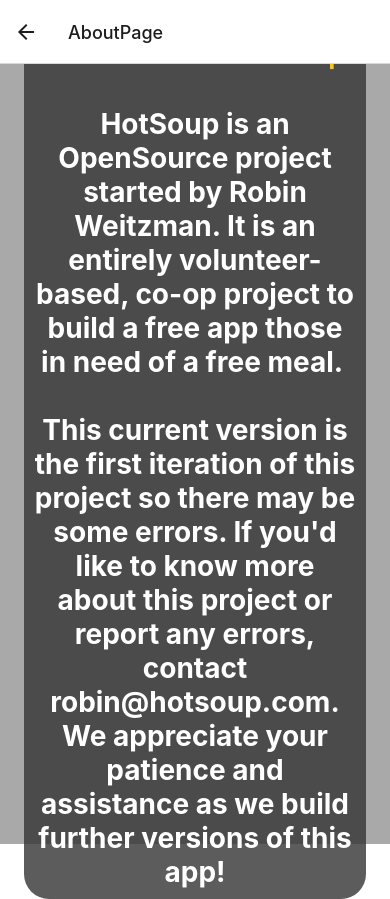
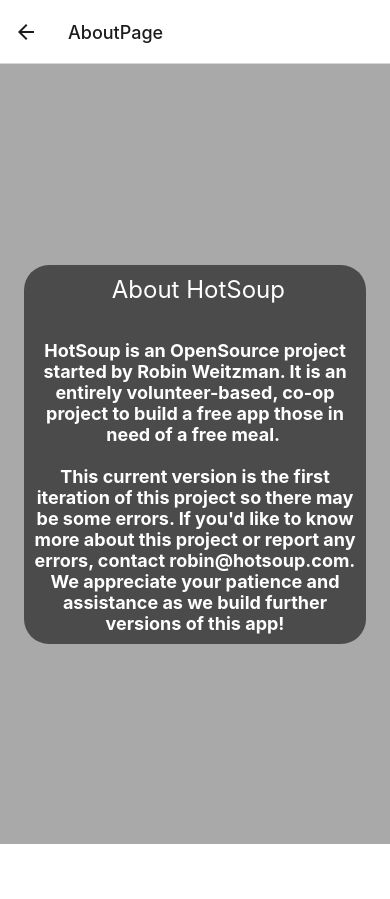
Before and after one commit to HotSoupRepos/HotSoup-frontend, a React Native app: screen /AboutPage in a window 390 px wide. After the commit the page ends 844 px from the top, so only its background shows below. Built offline with nearby package versions, Linux system fonts and the light colour scheme.

Commit message:
further adjusted styles to match wire frames

```diff
--- a/src/screens/AboutPage.tsx
+++ b/src/screens/AboutPage.tsx
@@ -1,10 +1,11 @@
 import { StatusBar } from 'expo-status-bar';
-import { StyleSheet, Text, View } from 'react-native';
+import { StyleSheet, Text, ScrollView, View } from 'react-native';
 
 export default function AboutPage() {
   return (
     <View style={styles.container}>
       <View style={styles.textContainer}>
+        <ScrollView>
         <Text style={styles.header}> About HotSoup</Text>
         <Text style={styles.text}>
           HotSoup is an OpenSource project started by Robin Weitzman. It
@@ -14,6 +15,7 @@
           to know more about this project or report any errors, contact robin@hotsoup.com.
           We appreciate your patience and assistance as we build further versions of this app!{"\n"}
         </Text>
+        </ScrollView>
         <StatusBar style="auto" />
       </View>
     </View>
@@ -34,26 +36,26 @@
   container: {
     flex: 1,
     padding: 24,
-    alignItems: "center",
     justifyContent: 'center',
     backgroundColor: 'rgba(0,0,0, 0.3)'
   },
   textContainer: {
+    alignItems: "center",
+    justifyContent: 'center',
     borderRadius: 25,
     padding: 10,
-    alignItems: "center",
     backgroundColor: "rgba(52, 52, 52, 0.8)",
-    transparency: "50%"
   },
   text: {
     color: "#FFF",
-    fontSize: 28,
+    fontSize: 18,
     fontWeight: "bold",
     textAlign: "center",
   },
   header: {
-    color: "#ffc40c",
-    fontSize: 42,
+    textAlign: "center",
+    color: "#fff",
+    fontSize: 24,
     marginBottom: 36
   }
 });
```
